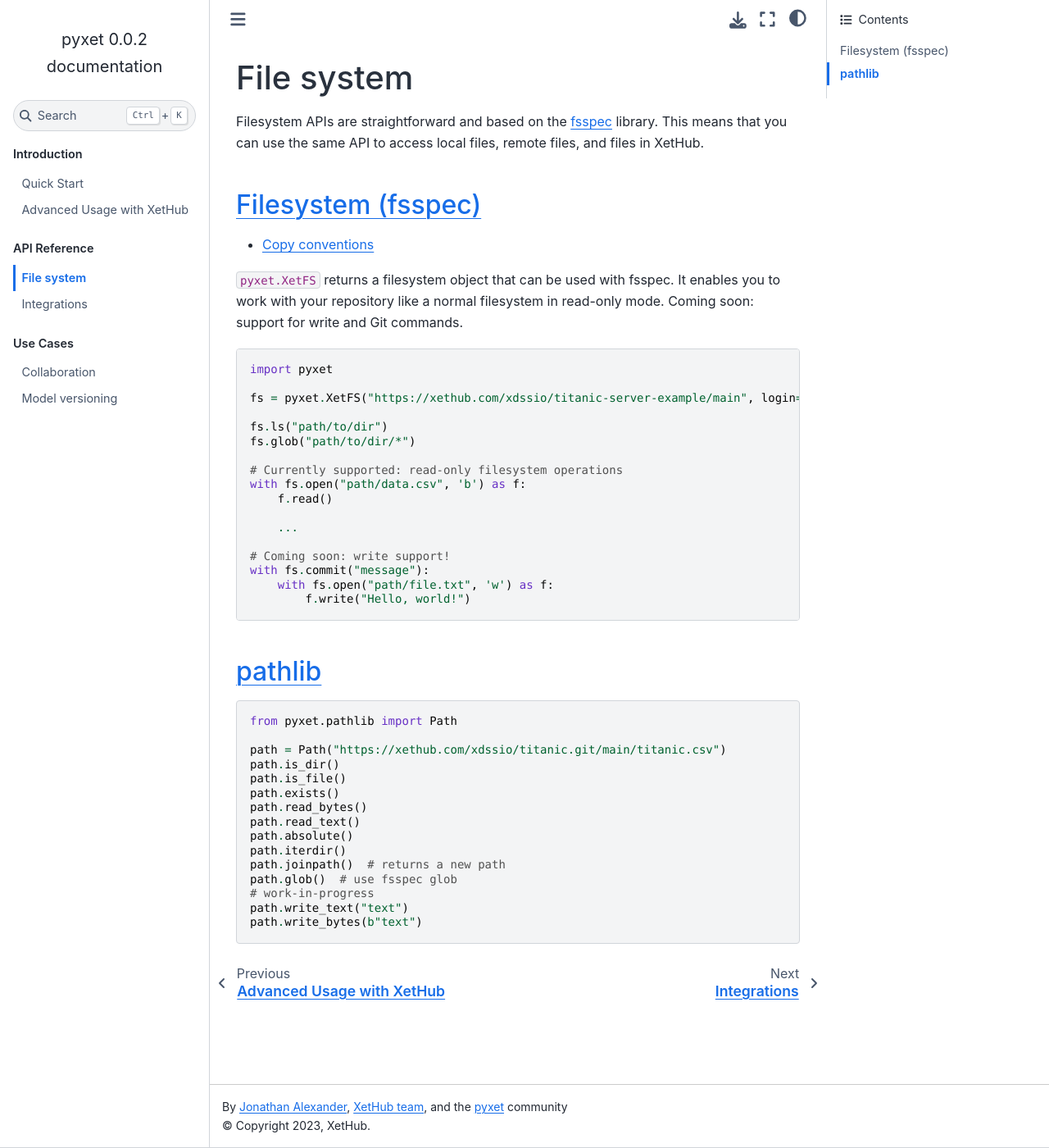
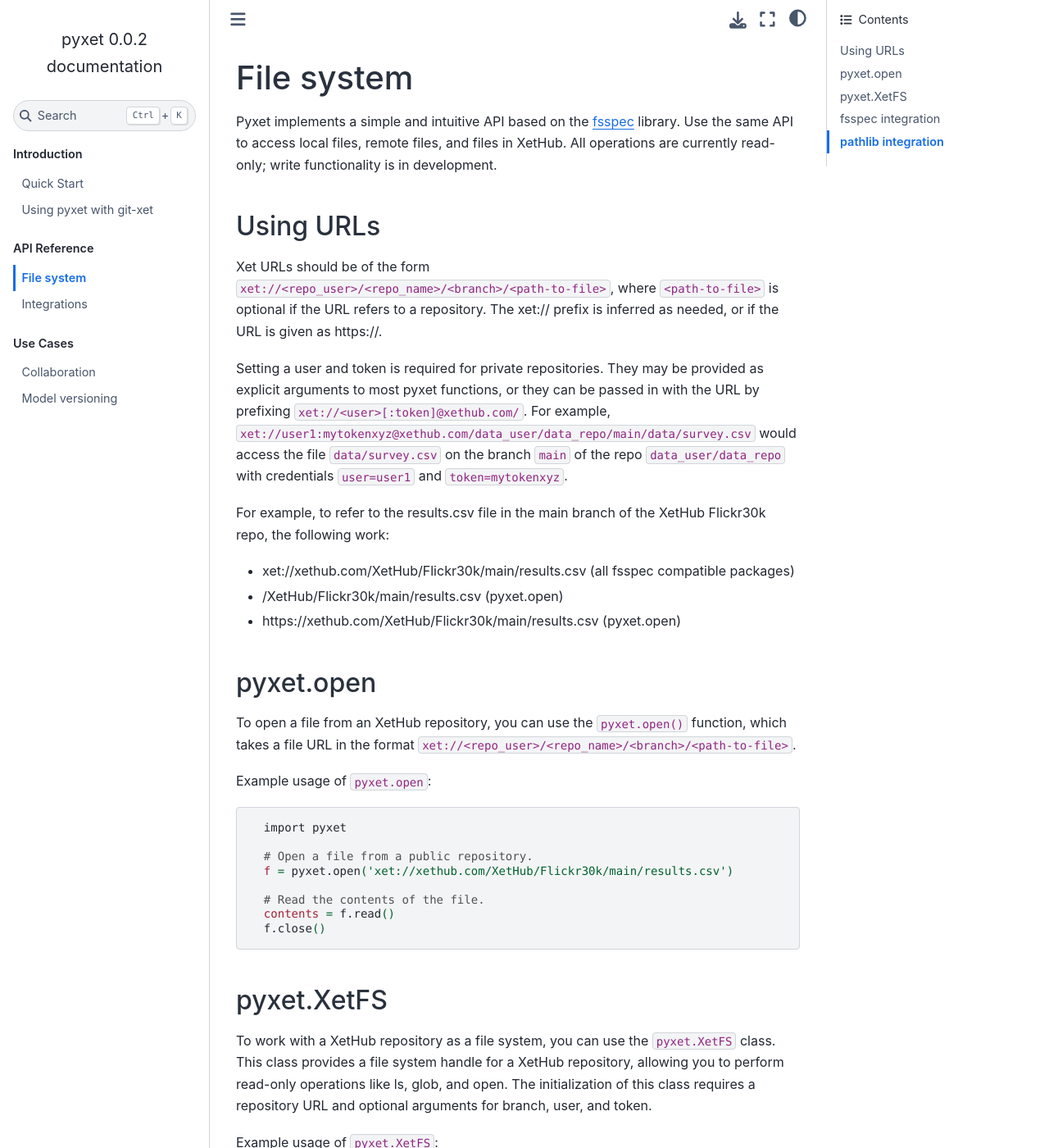
Before and after one commit to xetdata/pyxet, a Sphinx documentation site: the page built from docs/markdowns/filesystem.md, in a window 1280 px wide and 1400 px high. Shown: the whole window at 82% size. Built offline with Sphinx 7.4.7 and the Sphinx Book theme 1.1.4, drawn with Linux system fonts in a browser that asks for light colours; pages that are not in the unit, such as notebooks, are missing from menus; some of the changed text lies outside the part shown.

Commit message:
Update with Hoyt's docs

````diff
--- a/docs/index.rst
+++ b/docs/index.rst
@@ -5,7 +5,8 @@
 Welcome to pyxet's documentation!
 =================================
 
-pyxet is a Python library that provides a lightweight interface for the `XetHub <https://xethub.com/>`_  platform. It provides:
+pyxet is a Python package that provides a lightweight interface for the `XetHub <https://xethub.com/>`_  platform with familiar
+file system operations and integrations with common tools. It includes:
 
 1. A file-system like interface:
     - [x] `fsspec <https://filesystem-spec.readthedocs.io>`_
--- a/docs/markdowns/filesystem.md
+++ b/docs/markdowns/filesystem.md
@@ -1,36 +1,82 @@
 # File system
 
-Filesystem APIs are straightforward and based on the [fsspec](https://filesystem-spec.readthedocs.io/en/latest/) library. This means that you can use
-the same API to access local files, remote files, and files in XetHub.
+Pyxet implements a simple and intuitive API based on the [fsspec](https://filesystem-spec.readthedocs.io/en/latest/) library.
+Use the same API to access local files, remote files, and files in XetHub. All operations are currently read-only; write functionality
+is in development.
 
-## [Filesystem (fsspec)](https://filesystem-spec.readthedocs.io/en/latest/usage.html)
+## Using URLs
 
-* [Copy conventions](https://filesystem-spec.readthedocs.io/en/latest/copying.html)
+Xet URLs should be of the form `xet://<repo_user>/<repo_name>/<branch>/<path-to-file>`, where `<path-to-file>` is optional if the URL
+refers to a repository. The xet:// prefix is inferred as needed, or if the URL is given as https://.
 
-`pyxet.XetFS` returns a filesystem object that can be used with fsspec. It enables you to work with your repository
-like a normal filesystem in read-only mode. Coming soon: support for write and Git commands.
+Setting a user and token is required for private repositories. They may be provided as explicit arguments to most pyxet functions,
+or they can be passed in with the URL by prefixing `xet://<user>[:token]@xethub.com/`. For example,
+`xet://user1:mytokenxyz@xethub.com/data_user/data_repo/main/data/survey.csv` would access the file `data/survey.csv` on
+the branch `main` of the repo `data_user/data_repo`  with credentials `user=user1` and `token=mytokenxyz`.
 
-```python
-import pyxet
+For example, to refer to the results.csv file in the main branch of the XetHub Flickr30k repo, the following work:
+- xet://xethub.com/XetHub/Flickr30k/main/results.csv (all fsspec compatible packages)
+- /XetHub/Flickr30k/main/results.csv (pyxet.open)
+- https://xethub.com/XetHub/Flickr30k/main/results.csv (pyxet.open)
 
-fs = pyxet.XetFS("https://xethub.com/xdssio/titanic-server-example/main", login=..., **kwargs)
+## pyxet.open
 
-fs.ls("path/to/dir")
-fs.glob("path/to/dir/*")
+To open a file from an XetHub repository, you can use the `pyxet.open()` function, which takes a file URL in the format
+`xet://<repo_user>/<repo_name>/<branch>/<path-to-file>`.
 
-# Currently supported: read-only filesystem operations
-with fs.open("path/data.csv", 'b') as f:
-    f.read()
+Example usage of `pyxet.open`:
+```sh
+  import pyxet
 
-    ...
+  # Open a file from a public repository.
+  f = pyxet.open('xet://xethub.com/XetHub/Flickr30k/main/results.csv')
 
-# Coming soon: write support!
-with fs.commit("message"):
-    with fs.open("path/file.txt", 'w') as f:
-        f.write("Hello, world!")
+  # Read the contents of the file.
+  contents = f.read()
+  f.close()
 ```
 
-## [pathlib](https://docs.python.org/3/library/pathlib.html)
+## pyxet.XetFS
+
+To work with a XetHub repository as a file system, you can use the `pyxet.XetFS` class. This class provides a file system handle
+for a XetHub repository, allowing you to perform read-only operations like ls, glob, and open. The initialization of this class
+requires a repository URL and optional arguments for branch, user, and token.
+
+Example usage of `pyxet.XetFS`:
+
+```sh
+  import pyxet
+
+  # Create a file system handle for a public repository.
+  fs = pyxet.XetFS('xet://xethub.com/XetHub/Flickr30k/main/')
+
+  # List files in the repository.
+  files = fs.ls('/')
+
+  # Open a file from the repository.
+  f = fs.open('results.csv')
+
+  # Read the contents of the file.
+  contents = f.read()
+```
+
+## fsspec integration
+
+Many packages such as pandas and pyarrow support the fsspec protocol.
+xet:// URLs must be used as file paths in these packages. For example, to read a csv from pandas, use:
+
+```sh
+  import pyxet
+  csv = pd.read_csv('xet://xethub.com/XetHub/Flickr30k/main/results.csv')
+```
+
+See [fsspec usage](https://filesystem-spec.readthedocs.io/en/latest/usage.html) for complete functionality. All read-only
+functionality is supported; write operations such as flush() and write() are in development.
+
+## pathlib integration
+
+pyxet also implements read-only [pathlib functions](https://docs.python.org/3/library/pathlib.html).
+write_text and write_bytes are not currently supported.
 
 ```python
 from pyxet.pathlib import Path
@@ -45,7 +91,4 @@
 path.iterdir()
 path.joinpath()  # returns a new path
 path.glob()  # use fsspec glob
-# work-in-progress
-path.write_text("text")
-path.write_bytes(b"text")
 ```
````
Also changed, not shown: docs/markdowns/advanced.md (+13 -67 lines), docs/markdowns/integrations.md (+3 -4 lines), docs/markdowns/quickstart.md (+42 -2 lines).
